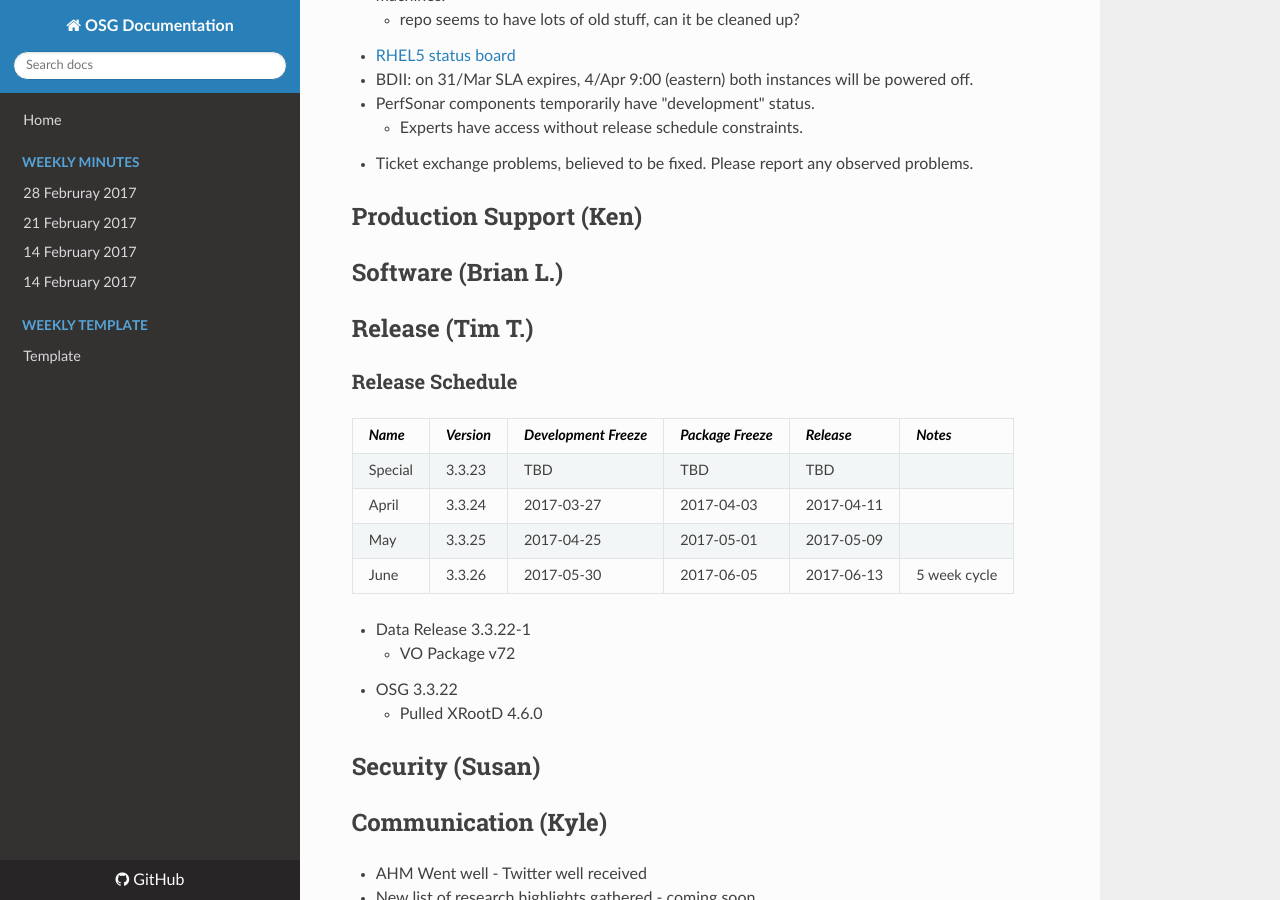
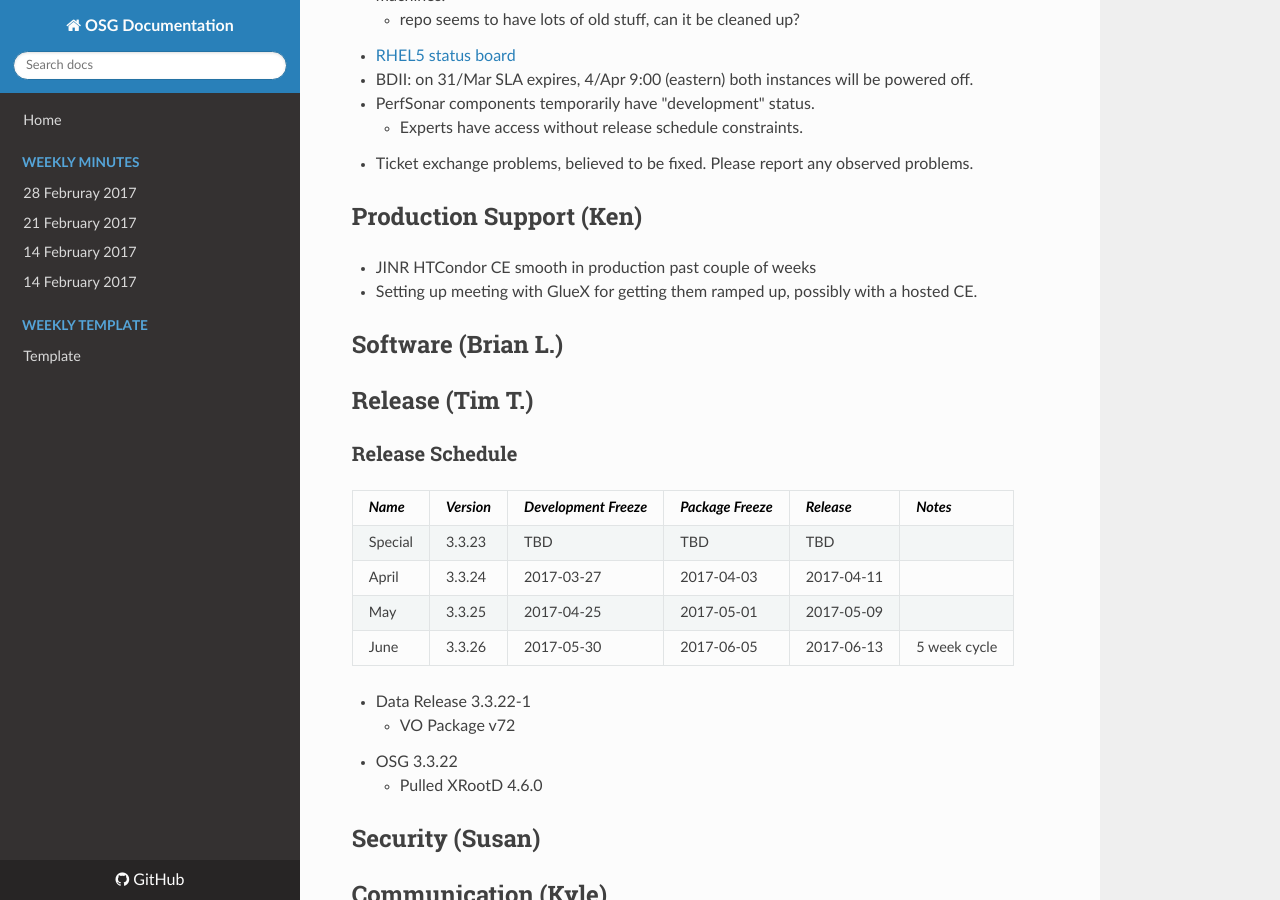
Before and after one commit to zsshah/production, an MkDocs documentation site: the page built from docs/WeeklyMinutes/21March2017.md, in a window 1280 px wide and 900 px high, scrolled down 2439 px. Built offline with MkDocs 1.6.1, drawn with Linux system fonts in a browser that asks for light colours; nearby versions of some CDN libraries; old or Windows-style settings are respelled for this version of MkDocs.

Commit message:
Update 21March2017.md

```diff
--- a/docs/WeeklyMinutes/21March2017.md
+++ b/docs/WeeklyMinutes/21March2017.md
@@ -41,6 +41,9 @@
 
 ## Production Support (Ken)
 
+   * JINR HTCondor CE smooth in production past couple of weeks
+   * Setting up meeting with GlueX for getting them ramped up, possibly with a hosted CE.
+
 ## Software (Brian L.)
 
 ## Release (Tim T.)
```
